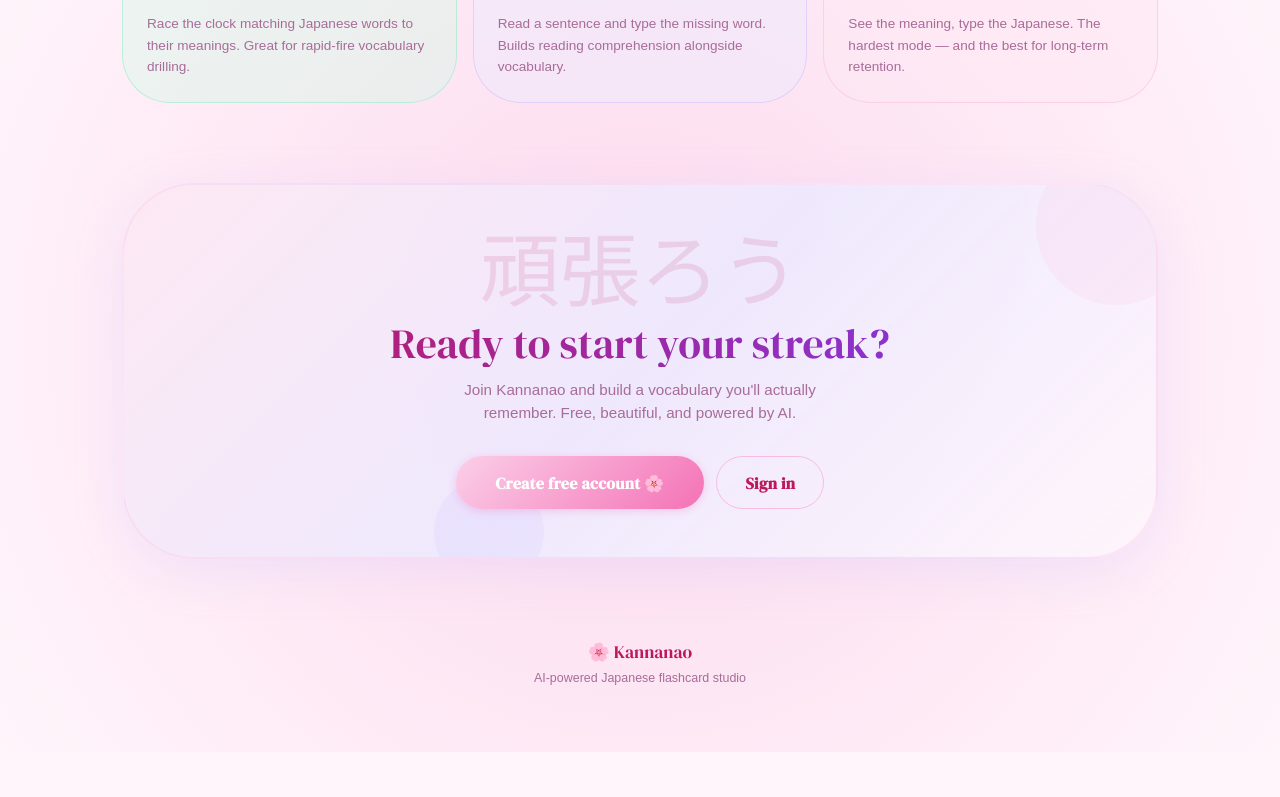
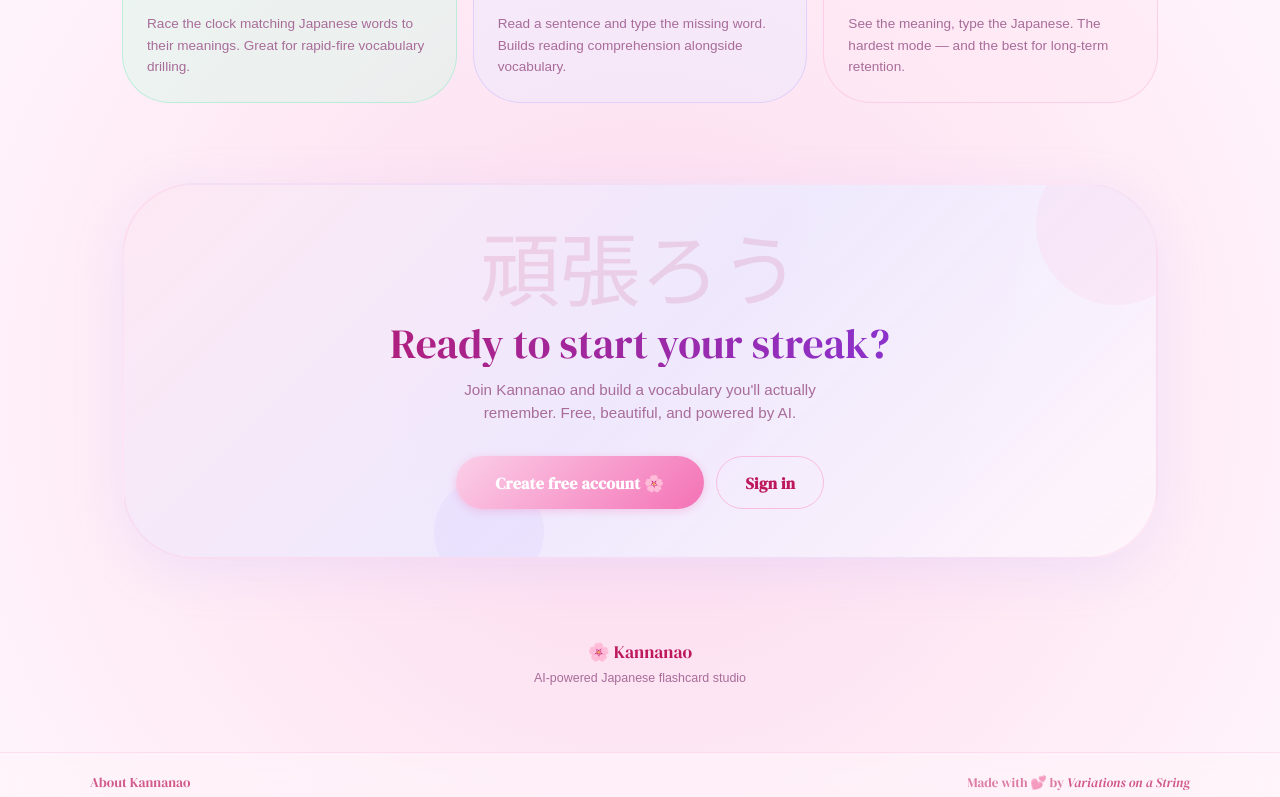
Before and after one commit to annaPerdomo/kannanao, a Next.js app: page / in a window 1280 px wide. Shown: the part 2000-2797 px from the top of the page. Before the commit the page ends 2752 px from the top, so only its background shows below. Built offline with nearby package versions, Linux system fonts and the light colour scheme; no server answers; what @mui/material-nextjs would draw is missing.

Commit message:
feat: Fix navbar

```diff
--- a/src/app/layout.tsx
+++ b/src/app/layout.tsx
@@ -2,6 +2,7 @@
 import { AppRouterCacheProvider } from "@mui/material-nextjs/v15-appRouter";
 import Providers from "./providers";
 import { NavBar } from "@/components/NavBar";
+import { Footer } from "@/components/Footer";
 import { AuthGuard } from "@/components/AuthGuard";
 import { AppBackground } from "@/components/AppBackground";
 
@@ -55,6 +56,7 @@
             <AppBackground>
               <NavBar />
               <AuthGuard>{children}</AuthGuard>
+              <Footer />
             </AppBackground>
           </Providers>
         </AppRouterCacheProvider>
--- /dev/null
+++ b/src/components/Footer.tsx
@@ -0,0 +1,83 @@
+'use client';
+import Box from '@mui/material/Box';
+import Typography from '@mui/material/Typography';
+import Link from '@mui/material/Link';
+import { useTheme } from '@mui/material/styles';
+import { alpha } from '@mui/material/styles';
+import { useRouter } from 'next/navigation';
+
+export function Footer() {
+  const theme = useTheme();
+  const { brand, surfaces } = theme.palette;
+  const router = useRouter();
+
+  return (
+    <Box
+      component="footer"
+      sx={{
+        mt: 'auto',
+        borderTop: `1px solid ${alpha(brand[300], 0.3)}`,
+        bgcolor: alpha(surfaces.glass, 0.6),
+        backdropFilter: 'blur(12px)',
+        WebkitBackdropFilter: 'blur(12px)',
+        py: 2.5,
+        px: { xs: 2, sm: 4 },
+      }}
+    >
+      <Box
+        sx={{
+          maxWidth: 1100,
+          mx: 'auto',
+          display: 'flex',
+          flexDirection: { xs: 'column', sm: 'row' },
+          alignItems: 'center',
+          justifyContent: 'space-between',
+          gap: 1,
+        }}
+      >
+        <Link
+          component="button"
+          onClick={() => router.push('/landing')}
+          underline="hover"
+          sx={{
+            fontFamily: '"DM Serif Display", serif',
+            fontSize: '0.85rem',
+            color: alpha(brand[700], 0.7),
+            cursor: 'pointer',
+            border: 'none',
+            background: 'none',
+            p: 0,
+            '&:hover': { color: brand[700] },
+          }}
+        >
+          About Kannanao
+        </Link>
+
+        <Typography
+          sx={{
+            fontFamily: '"DM Serif Display", serif',
+            fontSize: '0.82rem',
+            color: alpha(brand[700], 0.55),
+          }}
+        >
+          Made with 💕 by{' '}
+          <Link
+            href="https://www.variationsonastring.com"
+            target="_blank"
+            rel="noopener noreferrer"
+            underline="hover"
+            sx={{
+              fontFamily: '"DM Serif Display", serif',
+              fontSize: '0.82rem',
+              color: alpha(brand[700], 0.7),
+              fontStyle: 'italic',
+              '&:hover': { color: brand[700] },
+            }}
+          >
+            Variations on a String
+          </Link>
+        </Typography>
+      </Box>
+    </Box>
+  );
+}
--- a/src/components/NavBar.tsx
+++ b/src/components/NavBar.tsx
@@ -4,17 +4,15 @@
   Snackbar, Alert, Menu, MenuItem, Dialog, DialogTitle,
   DialogContent, DialogActions, TextField, Divider,
 } from '@mui/material';
-import AddIcon from '@mui/icons-material/Add';
 import BarChartIcon from '@mui/icons-material/BarChart';
 import AccountCircleIcon from '@mui/icons-material/AccountCircle';
 import EditIcon from '@mui/icons-material/Edit';
 import LogoutIcon from '@mui/icons-material/Logout';
 import MicIcon from '@mui/icons-material/Mic';
-import StyleIcon from '@mui/icons-material/Style';
+import HomeIcon from '@mui/icons-material/Home';
 import { usePathname, useRouter } from 'next/navigation';
 import { useTheme } from '@mui/material/styles';
 import { alpha } from '@mui/material/styles';
-import { useDeckDialog } from '@/contexts/DeckDialogContext';
 import { useProgress } from '@/hooks/useProgess';
 import { useAuth } from '@/contexts/AuthContext';
 import { useColorScheme, schemeInfo, type ColorScheme } from '@/contexts/ThemeContext';
@@ -26,11 +24,11 @@
 
   const pathname = usePathname();
   const router = useRouter();
-  const isHome    = pathname === '/';
-  const isStats   = pathname === '/stats';
-  const isLanding = pathname === '/landing';
+  const isHome        = pathname === '/';
+  const isStats       = pathname === '/stats';
   const isOhanashikai = pathname?.startsWith('/ohanashikai') ?? false;
-  const { openNewDeckDialog } = useDeckDialog();
+
+
   const { progress, newlyUnlocked, clearNewlyUnlocked } = useProgress();
   const { user, displayName, signOut, updateDisplayName } = useAuth();
   const { scheme, setScheme } = useColorScheme();
@@ -39,6 +37,11 @@
   const [editOpen, setEditOpen]     = useState(false);
   const [nameInput, setNameInput]   = useState('');
   const [saving, setSaving]         = useState(false);
+
+  // Reset menu when user changes (fixes dropdown appearing open after login)
+  useEffect(() => {
+    setMenuAnchor(null);
+  }, [user]);
 
   useEffect(() => {
     if (newlyUnlocked.length > 0) {
@@ -108,7 +111,7 @@
           {/* Brand */}
           <Box
             onClick={() => router.push('/')}
-            sx={{ cursor: 'pointer', userSelect: 'none', mr: 'auto', display: 'flex', alignItems: 'baseline', gap: 0.75 }}
+            sx={{ cursor: 'pointer', userSelect: 'none', mr: 'auto' }}
           >
             <Typography
               sx={{
@@ -117,6 +120,7 @@
                 color: brand[700],
                 lineHeight: 1,
                 letterSpacing: '-0.01em',
+                whiteSpace: 'nowrap',
               }}
             >
               🌸 Kannanao
@@ -153,26 +157,18 @@
             </Box>
           )}
 
-          {/* Decks (home) */}
+          {/* Home — hide only on home page */}
           {user && !isHome && (
             <Button
               onClick={() => router.push('/')}
               size="small"
-              startIcon={<StyleIcon sx={{ fontSize: '1rem !important' }} />}
+              startIcon={<HomeIcon sx={{ fontSize: '1rem !important' }} />}
               sx={{
                 ...navBtn,
                 '& .MuiButton-startIcon': { mr: { xs: 0, sm: 0.5 } },
               }}
             >
               <Box component="span" sx={{ display: { xs: 'none', sm: 'inline' } }}>Home</Box>
-            </Button>
-          )}
-
-          {/* About */}
-          {user && !isLanding && (
-            <Button onClick={() => router.push('/landing')} size="small" sx={navBtn}>
-              <Box component="span" sx={{ display: { xs: 'none', sm: 'inline' } }}>About</Box>
-              <Box component="span" sx={{ display: { xs: 'inline', sm: 'none' } }}>🌸</Box>
             </Button>
           )}
 
@@ -199,41 +195,10 @@
               startIcon={<BarChartIcon sx={{ fontSize: '1rem !important' }} />}
               sx={{
                 ...navBtn,
-                bgcolor: isStats ? alpha(brand[300], 0.18) : 'transparent',
                 '& .MuiButton-startIcon': { mr: { xs: 0, sm: 0.5 } },
               }}
             >
               <Box component="span" sx={{ display: { xs: 'none', sm: 'inline' } }}>Stats</Box>
-            </Button>
-          )}
-
-          {/* New Deck */}
-          {user && (
-            <Button
-              variant="contained"
-              size="small"
-              startIcon={<AddIcon sx={{ fontSize: '1rem !important' }} />}
-              onClick={openNewDeckDialog}
-              sx={{
-                bgcolor: brand[700],
-                color: '#fff',
-                fontFamily: '"DM Serif Display", serif',
-                fontWeight: 400,
-                fontSize: '0.85rem',
-                textTransform: 'none',
-                borderRadius: 6,
-                px: { xs: 1.25, sm: 2 },
-                py: 0.75,
-                boxShadow: `0 4px 14px ${alpha(brand[700], 0.22)}`,
-                whiteSpace: 'nowrap',
-                '& .MuiButton-startIcon': { mr: { xs: 0, sm: 0.5 } },
-                '&:hover': {
-                  bgcolor: brand[800],
-                  boxShadow: `0 6px 18px ${alpha(brand[700], 0.32)}`,
-                },
-              }}
-            >
-              <Box component="span" sx={{ display: { xs: 'none', sm: 'inline' } }}>New Deck</Box>
             </Button>
           )}
 
```
